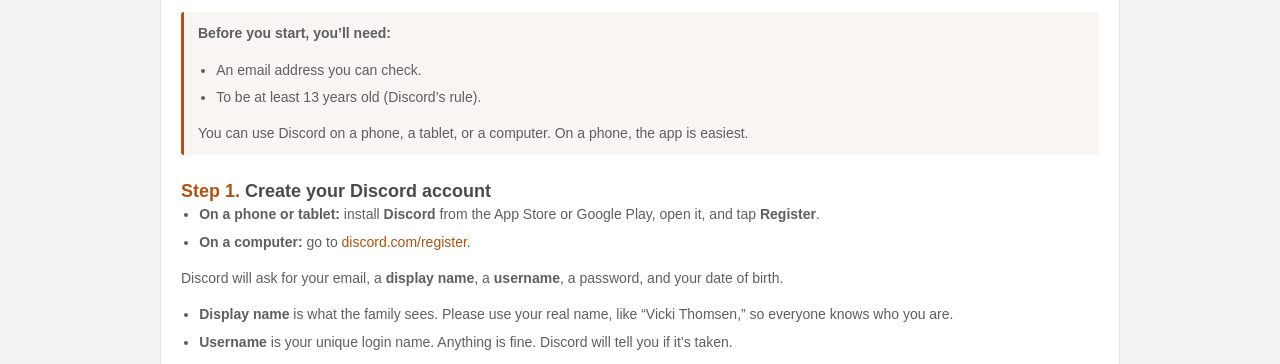
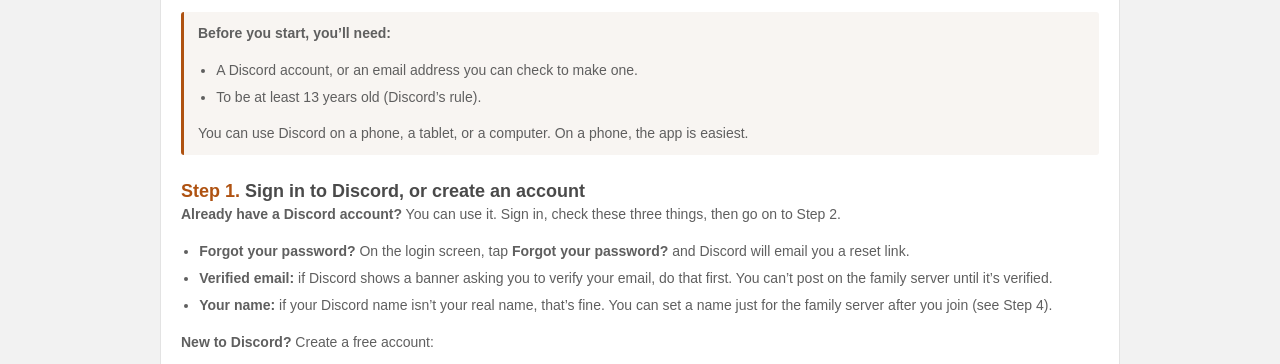
Before and after one commit to olbloodnguts/vickithomsen.com, a plain HTML site: page discord.html in a window 1280 px wide. Shown: the part 416-780 px from the top of the page. Drawn offline with Linux system fonts and the light colour scheme.

Commit message:
Discord page: cover people who already have a Discord account
Step 1 now starts with an 'Already have a Discord account?' path
(password reset, verified email, real-name nickname) before the
new-account steps. Step 4 explains how to set a server nickname.

Co-Authored-By: Claude Opus 5.5 <noreply@anthropic.com>
Claude-Session: https://claude.ai/code/session_01NMUoDcUpQiaNHiK6RWYtiL

```diff
--- a/discord.html
+++ b/discord.html
@@ -50,13 +50,20 @@
         <div class="note">
           <p><strong>Before you start, you’ll need:</strong></p>
           <ul class="plain">
-            <li>An email address you can check.</li>
+            <li>A Discord account, or an email address you can check to make one.</li>
             <li>To be at least 13 years old (Discord’s rule).</li>
           </ul>
           <p>You can use Discord on a phone, a tablet, or a computer. On a phone, the app is easiest.</p>
         </div>
 
-        <h2><span class="step">Step 1.</span> Create your Discord account</h2>
+        <h2><span class="step">Step 1.</span> Sign in to Discord, or create an account</h2>
+        <p><strong>Already have a Discord account?</strong> You can use it. Sign in, check these three things, then go on to Step 2.</p>
+        <ul class="plain">
+          <li><strong>Forgot your password?</strong> On the login screen, tap <strong>Forgot your password?</strong> and Discord will email you a reset link.</li>
+          <li><strong>Verified email:</strong> if Discord shows a banner asking you to verify your email, do that first. You can’t post on the family server until it’s verified.</li>
+          <li><strong>Your name:</strong> if your Discord name isn’t your real name, that’s fine. You can set a name just for the family server after you join (see Step 4).</li>
+        </ul>
+        <p><strong>New to Discord?</strong> Create a free account:</p>
         <ul class="plain">
           <li><strong>On a phone or tablet:</strong> install <strong>Discord</strong> from the App Store or Google Play, open it, and tap <strong>Register</strong>.</li>
           <li><strong>On a computer:</strong> go to <a href="https://discord.com/register" target="_blank" rel="noopener">discord.com/register</a>.</li>
@@ -81,6 +88,7 @@
 
         <h2><span class="step">Step 4.</span> Say hello</h2>
         <p>You’ll start in the <span class="ch">✌️ Welcome</span> section. Take a minute to read <span class="ch">#welcome-start-here</span> and <span class="ch">#rules</span>, then say hi in <span class="ch">#family-chat</span>.</p>
+        <p>If you joined with an account you already had and your name there isn’t your real name, set a name just for this server. Tap the server’s name at the top of your channel list, choose <strong>Edit Server Profile</strong> (some versions say <strong>Edit Per-server Profile</strong>), type your real name as your <strong>Nickname</strong>, and save. This only changes how you appear on the family server.</p>
         <p>An admin will also give you access to your part of the family: Vicki’s children, her grandchildren, family friends, or friends of the grandkids. New sections will appear in your channel list on their own. You don’t need to do anything.</p>
 
         <h2>What’s inside</h2>
```
